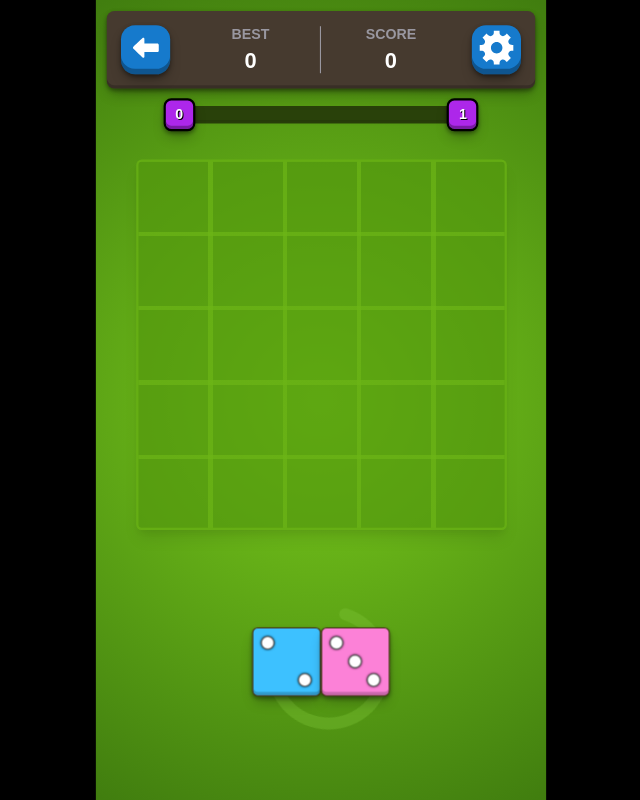
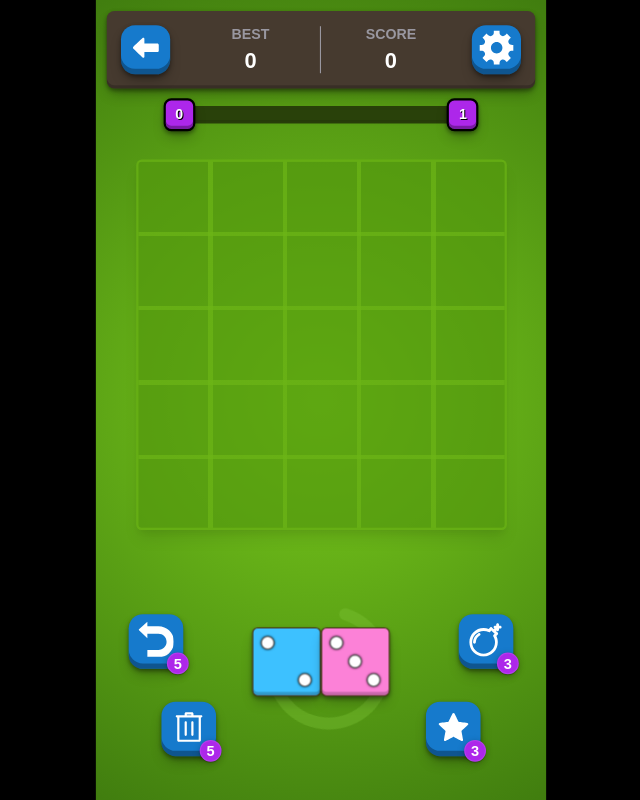
Before and after one commit to Jorger/dice-merge-react, a React (Create React App) app: page / in a window 1280 px wide. Shown: the whole page, without its empty margins (319-959 px from the left). Built offline with nearby package versions, Linux system fonts and the light colour scheme.

Commit message:
14: Ayudas, creación del estado y del UI

```diff
--- /dev/null
+++ b/src/components/game/components/helps/index.tsx
@@ -0,0 +1,37 @@
+import "./styles.css";
+import Icon from "../../../icon";
+import React from "react";
+import type { DiceDrag, HelpsGame, TypeHelps } from "../../../../interfaces";
+
+interface HelpsProps {
+  diceDrag: DiceDrag;
+  helpsGame: HelpsGame;
+  handleHelp: (type: TypeHelps) => void;
+}
+
+const Helps = ({ diceDrag, helpsGame, handleHelp }: HelpsProps) => (
+  <div className="game-helps">
+    <div className="game-helps-wrapper">
+      {Object.keys(helpsGame).map((key) => {
+        const help = helpsGame[key as TypeHelps];
+
+        const disabled = help.remaining <= 0 || !diceDrag.isVisible;
+
+        return (
+          <button
+            key={help.index}
+            title={help.type}
+            className={`button blue game-helps-${help.type.toLowerCase()}`}
+            disabled={disabled}
+            onClick={() => handleHelp(help.type)}
+          >
+            <Icon type={!help.selected ? help.icon : "close"} fill="white" />
+            <span>{help.remaining}</span>
+          </button>
+        );
+      })}
+    </div>
+  </div>
+);
+
+export default React.memo(Helps);
--- /dev/null
+++ b/src/components/game/components/helps/styles.css
@@ -0,0 +1,76 @@
+.game-helps {
+  bottom: 0;
+  height: 200px;
+  position: absolute;
+  width: 100%;
+}
+
+.game-helps-wrapper {
+  height: 100%;
+  position: relative;
+  width: 100%;
+}
+
+.game-helps-wrapper .button {
+  align-items: center;
+  display: flex;
+  height: 50px;
+  justify-content: center;
+  position: absolute;
+  width: 50px;
+}
+
+.game-helps-wrapper .button .icon-wrapper {
+  height: 65%;
+  transform: translateY(-2px);
+  width: 65%;
+}
+
+.game-helps-wrapper .button:active .icon-wrapper {
+  transform: translateY(0);
+}
+
+.game-helps-wrapper .button span {
+  box-shadow: rgba(0, 0, 0, 0.25) 0px 0.0625em 0.0625em,
+    rgba(0, 0, 0, 0.25) 0px 0.125em 0.5em,
+    rgba(255, 255, 255, 0.1) 0px 0px 0px 1px inset;
+  background: #ad27ea;
+  border-radius: 50%;
+  bottom: -5px;
+  color: white;
+  font-weight: bold;
+  height: 20px;
+  position: absolute;
+  right: -5px;
+  width: 20px;
+  display: flex;
+  justify-content: center;
+  align-items: center;
+}
+
+.game-helps-bomb,
+.game-helps-undo {
+  top: 30px;
+  left: 30px;
+}
+
+.game-helps-star,
+.game-helps-trash {
+  top: 110px;
+  left: 60px;
+}
+
+.game-helps-bomb {
+  left: auto;
+  right: 30px;
+}
+
+.game-helps-star {
+  left: auto;
+  right: 60px;
+}
+
+.game-helps-wrapper .button .icon-close {
+  height: 50%;
+  width: 50%;
+}
--- a/src/components/game/components/index.tsx
+++ b/src/components/game/components/index.tsx
@@ -6,6 +6,7 @@ import GameWrapper from "./wrapper";
 import Grid from "./grid";
 import GridItem from "./item";
 import Header from "./header";
+import Helps from "./helps";
 import NextLevel from "./nextLevel";
 import Progress from "./progress";
 import ScoreCounter from "./scoreCounter";
@@ -19,9 +20,10 @@ export {
   GameWrapper,
   Grid,
   GridItem,
-  ScoreMessage,
+  Header,
+  Helps,
   NextLevel,
   Progress,
   ScoreCounter,
-  Header,
+  ScoreMessage,
 };
--- a/src/components/game/helpers.ts
+++ b/src/components/game/helpers.ts
@@ -12,6 +12,7 @@ import {
   OFFSET_ITEM,
   SCORE_DICE_ALL,
   SIZE_ITEM,
+  TYPES_HELPS,
 } from "../../utils/constants";
 import type {
   CachedScore,
@@ -20,14 +21,21 @@ import type {
   DragEventsType,
   GridItemType,
   GridType,
+  HelpsGame,
   Neighbors,
   RenderDices,
   Score,
   ScoreMessages,
+  TotalMaxHelps,
   TypeDice,
+  TypeHelps,
   TypeOrientation,
 } from "../../interfaces";
-import { randomNumber } from "../../utils/helpers";
+import {
+  getCurrentTimeStamp,
+  isValidTimeStamp,
+  randomNumber,
+} from "../../utils/helpers";
 import cloneDeep from "lodash.clonedeep";
 import {
   deleteProperty,
@@ -35,6 +43,7 @@ import {
   saveMultiplePropierties,
   savePropierties,
 } from "../../utils/storage";
+import { TypeIcon } from "../icon";
 
 /**
  * Función que devuelve cuantos slots están disponibles...
@@ -396,6 +405,36 @@ const validateCachedGrid = (cachedGrid: Record<string, number> = {}) => {
   } catch (_) {
     return {};
   }
+};
+
+/**
+ * Retorna el total de una ayuda...
+ * @param type
+ * @returns
+ */
+const getTotalHelp = (type: TypeHelps) => {
+  const currentTimestamp = getCurrentTimeStamp();
+  const cache: TotalMaxHelps = getValueFromCache("helps", TYPES_HELPS);
+  const cacheTimestamp: number = getValueFromCache(
+    "timestamp",
+    currentTimestamp
+  );
+
+  const timestamp = isValidTimeStamp(cacheTimestamp)
+    ? cacheTimestamp
+    : currentTimestamp;
+
+  let total = 0;
+
+  if (timestamp === currentTimestamp) {
+    total = cache[type] <= TYPES_HELPS[type] ? cache[type] : TYPES_HELPS[type];
+  } else {
+    if (currentTimestamp > timestamp) {
+      total = TYPES_HELPS[type];
+    }
+  }
+
+  return total;
 };
 
 /**
@@ -1016,3 +1055,24 @@ export const resetCachedGameState = () => {
 
   savePropierties("score", { ...cachedScore, score: 0 });
 };
+
+/**
+ * Obtener el estado inicial de las ayudas...
+ * @returns
+ */
+export const getGameHelps = () =>
+  Object.keys(TYPES_HELPS)
+    .map((help, index) => {
+      const type = help as TypeHelps;
+
+      return {
+        [type]: {
+          index,
+          icon: type.toLowerCase() as TypeIcon,
+          remaining: getTotalHelp(type),
+          type,
+          selected: false,
+        },
+      };
+    })
+    .reduce((a, s) => ({ ...a, ...s }), {}) as HelpsGame;
--- a/src/components/game/index.tsx
+++ b/src/components/game/index.tsx
@@ -1,10 +1,10 @@
 import { delay } from "../../utils/helpers";
-import { DragEventsType, Score, ScoreMessages } from "../../interfaces";
 import {
   clearGrid,
   clearNewScoreMessages,
   generateNewScoreMessages,
   getDiceDrag,
+  getGameHelps,
   getInitialDragData,
   getInitialScore,
   initialGridData,
@@ -16,10 +16,18 @@ import {
   validateMergeDice,
 } from "./helpers";
 import {
+  DragEventsType,
+  HelpsGame,
+  Score,
+  ScoreMessages,
+  TypeHelps,
+} from "../../interfaces";
+import {
   DragGrid,
   GameOver,
   GameWrapper,
   Header,
+  Helps,
   NextLevel,
   Progress,
 } from "./components";
@@ -56,6 +64,11 @@ const Game = () => {
    * Para guardar el score de la partida...
    */
   const [score, setScore] = useState<Score>(() => getInitialScore());
+
+  /**
+   * Para manejar las ayudas del juego... (setHelpsGame)
+   */
+  const [helpsGame] = useState<HelpsGame>(() => getGameHelps());
 
   useEffect(() => {
     if (!diceDrag.isVisible) {
@@ -155,6 +168,10 @@ const Game = () => {
     setIsGameOver(false);
   };
 
+  const handleHelp = (type: TypeHelps) => {
+    console.log({ type });
+  };
+
   return (
     <GameWrapper>
       {showNextLevel && (
@@ -171,6 +188,11 @@ const Game = () => {
         handleOptions={() => console.log("MOSTRAR OPCIONES")}
       />
       <Progress {...score.progress} />
+      <Helps
+        diceDrag={diceDrag}
+        helpsGame={helpsGame}
+        handleHelp={handleHelp}
+      />
       <DragGrid
         diceDrag={diceDrag}
         gridData={gridData}
--- a/src/utils/helpers.ts
+++ b/src/utils/helpers.ts
@@ -42,3 +42,32 @@ export const isValidJson = (json: string): boolean => {
     return false;
   }
 };
+
+/**
+ * Retorna el valor del día actual...
+ * @returns
+ */
+export const getCurrentTimeStamp = () => {
+  const date = new Date();
+
+  const addZero = (value = 0) => (value <= 9 ? `0${value}` : value);
+
+  const dateString = `${date.getFullYear()}-${addZero(
+    date.getMonth() + 1
+  )}-${addZero(date.getDate())}`;
+
+  return new Date(dateString).getTime() / 1000;
+};
+
+/**
+ * Valida si un TimeStamp es válido...
+ * @param value
+ * @returns
+ */
+export const isValidTimeStamp = (value: string | number) => {
+  try {
+    return new Date(value).getTime() > 0;
+  } catch (_) {
+    return false;
+  }
+};
```
